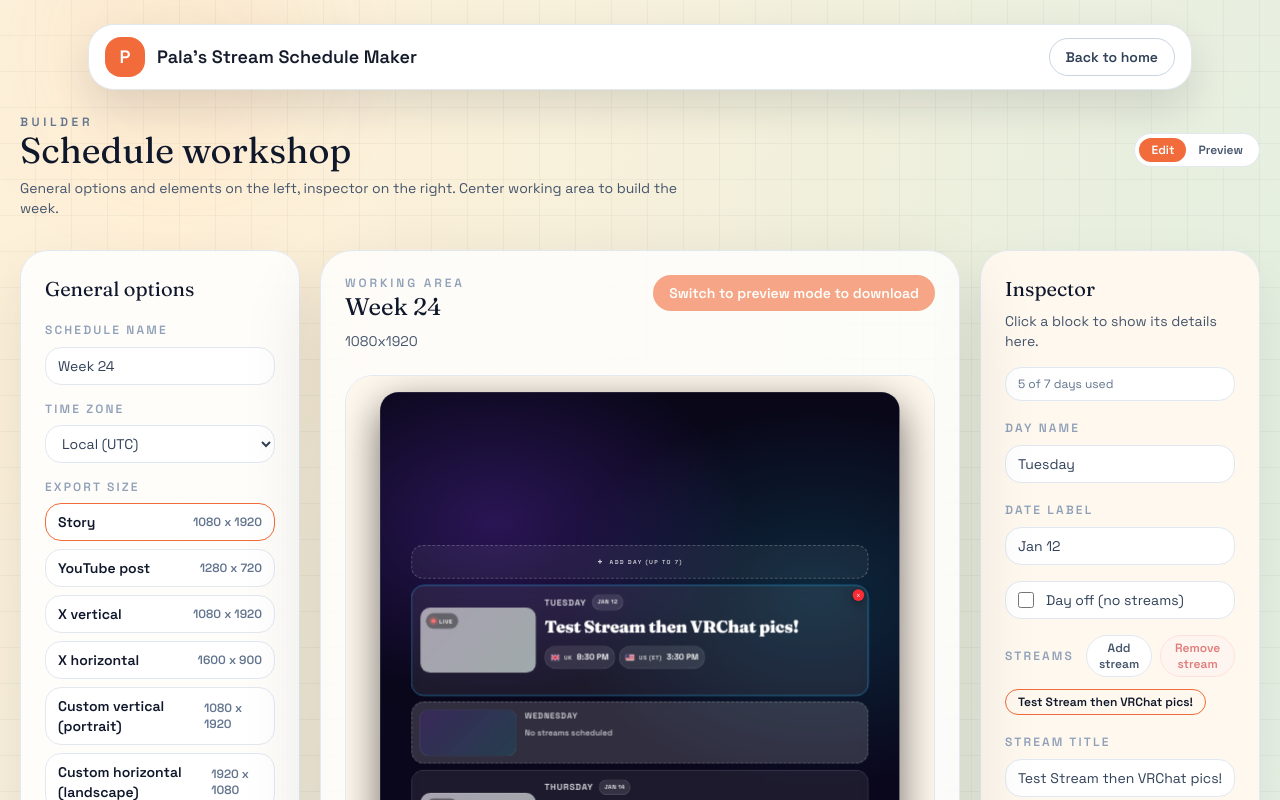
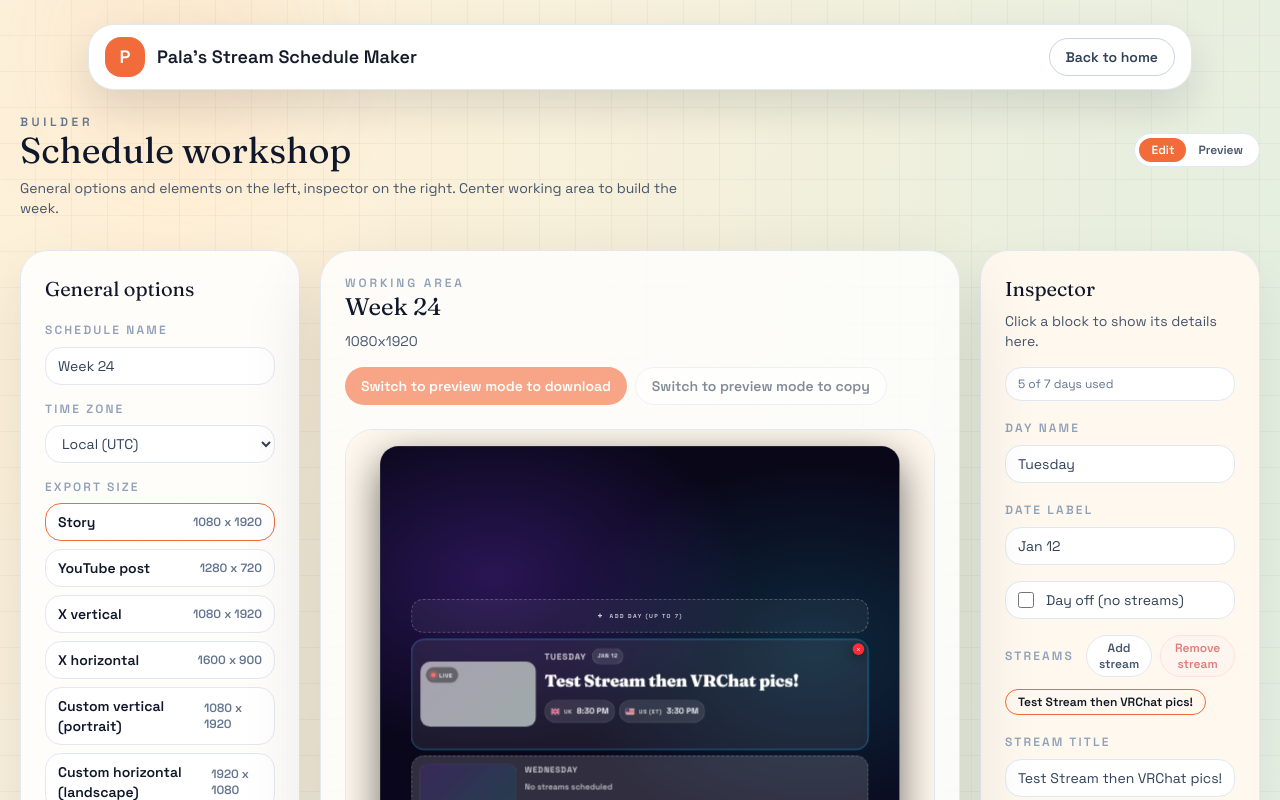
Before and after one commit to Palawizard/schedule-maker, a Next.js app: page /schedule in a window 1280 px wide. Shown: the top 800 px of the page. Built offline with nearby package versions, Linux system fonts and the light colour scheme; grey boxes are pictures that could not be loaded; a web font is replaced by a local one.

Commit message:
feat(schedule): add copy-to-clipboard PNG export option

```diff
--- a/app/schedule/page.tsx
+++ b/app/schedule/page.tsx
@@ -3,7 +3,7 @@
 import { useEffect, useMemo, useRef, useState, type ChangeEvent } from "react";
 import Link from "next/link";
 import EmojiPicker, { EmojiClickData } from "emoji-picker-react";
-import { getFontEmbedCSS, toPng } from "html-to-image";
+import { getFontEmbedCSS, toBlob, toPng } from "html-to-image";
 import StorySchedulePreview, {
   StoryDay,
   type PreviewTheme,
@@ -1085,8 +1085,11 @@ export default function SchedulePage() {
   );
   const [isPreviewMode, setIsPreviewMode] = useState(false);
   const [isDownloading, setIsDownloading] = useState(false);
+  const [isCopying, setIsCopying] = useState(false);
   const [exportRequested, setExportRequested] = useState(false);
+  const [copyRequested, setCopyRequested] = useState(false);
   const [isExportingView, setIsExportingView] = useState(false);
+  const [canCopyToClipboard, setCanCopyToClipboard] = useState(false);
   const [pendingDeleteDayId, setPendingDeleteDayId] = useState<string | null>(
     null,
   );
@@ -1231,6 +1234,18 @@ export default function SchedulePage() {
       scheduleTimeZone,
     [scheduleTimeZone, timeZoneOptions],
   );
+  useEffect(() => {
+    if (typeof navigator === "undefined" || typeof window === "undefined") {
+      setCanCopyToClipboard(false);
+      return;
+    }
+    setCanCopyToClipboard(
+      Boolean(
+        navigator.clipboard &&
+          typeof (window as typeof window).ClipboardItem !== "undefined",
+      ),
+    );
+  }, []);
   const getSlotDisplay = useMemo(
     () =>
       (slot: TimeSlot, baseTime: string) => {
@@ -2033,7 +2048,15 @@ export default function SchedulePage() {
   };
 
   const handleDownload = () => {
-    if (!previewRef.current || isDownloading || exportRequested) return;
+    if (
+      !previewRef.current ||
+      isDownloading ||
+      exportRequested ||
+      isCopying ||
+      copyRequested
+    ) {
+      return;
+    }
     if (document.activeElement instanceof HTMLElement) {
       document.activeElement.blur();
     }
@@ -2049,6 +2072,33 @@ export default function SchedulePage() {
       return;
     }
     handleDownload();
+  };
+
+  const handleCopy = () => {
+    if (
+      !previewRef.current ||
+      isCopying ||
+      copyRequested ||
+      isDownloading ||
+      exportRequested
+    ) {
+      return;
+    }
+    if (document.activeElement instanceof HTMLElement) {
+      document.activeElement.blur();
+    }
+    setSelectedElement(null);
+    setIsExportingView(true);
+    setIsCopying(true);
+    setCopyRequested(true);
+  };
+
+  const handleCopyClick = () => {
+    if (!isPreviewMode) {
+      setIsPreviewMode(true);
+      return;
+    }
+    handleCopy();
   };
 
   useEffect(() => {
@@ -2119,6 +2169,67 @@ export default function SchedulePage() {
     exportSizeId,
     selectedExport?.label,
   ]);
+
+  useEffect(() => {
+    if (!copyRequested || !isExportingView) return;
+    const exportNode = previewRef.current;
+    if (!exportNode) {
+      setIsCopying(false);
+      setCopyRequested(false);
+      setIsExportingView(false);
+      return;
+    }
+
+    exportNode.setAttribute("data-exporting", "true");
+    const runCopy = async () => {
+      try {
+        await new Promise((resolve) =>
+          requestAnimationFrame(() => requestAnimationFrame(resolve)),
+        );
+        if (document.fonts?.ready) {
+          await document.fonts.ready;
+        }
+        const fontEmbedCSS = await buildFontEmbedCSS(exportNode);
+        const blob = await toBlob(exportNode, {
+          pixelRatio: 1,
+          cacheBust: true,
+          includeQueryParams: true,
+          fontEmbedCSS,
+          width: exportWidth,
+          height: exportHeight,
+          style: {
+            transform: "scale(1)",
+            transformOrigin: "top left",
+          },
+        });
+        if (!blob) {
+          throw new Error("Failed to copy image");
+        }
+        if (
+          typeof window === "undefined" ||
+          typeof navigator === "undefined" ||
+          !navigator.clipboard ||
+          typeof (window as typeof window).ClipboardItem === "undefined"
+        ) {
+          throw new Error("Clipboard unavailable");
+        }
+        await navigator.clipboard.write([
+          new (window as typeof window).ClipboardItem({
+            "image/png": blob,
+          }),
+        ]);
+      } catch (error) {
+        console.error("Failed to copy image", error);
+      } finally {
+        exportNode.setAttribute("data-exporting", "false");
+        setIsCopying(false);
+        setCopyRequested(false);
+        setIsExportingView(false);
+      }
+    };
+
+    void runCopy();
+  }, [copyRequested, isExportingView, exportWidth, exportHeight]);
 
   return (
     <div className="page-shell min-h-screen">
@@ -2654,7 +2765,7 @@ export default function SchedulePage() {
                   <button
                     type="button"
                     onClick={handleDownloadClick}
-                    disabled={isDownloading || !isPreviewMode}
+                    disabled={isDownloading || isCopying || !isPreviewMode}
                     className="rounded-full bg-(--accent) px-4 py-2 text-white transition hover:bg-(--accent-strong) disabled:cursor-not-allowed disabled:opacity-60"
                   >
                     {isDownloading
@@ -2662,6 +2773,23 @@ export default function SchedulePage() {
                       : isPreviewMode
                         ? "Download PNG"
                         : "Switch to preview mode to download"}
+                  </button>
+                  <button
+                    type="button"
+                    onClick={handleCopyClick}
+                    disabled={
+                      isCopying ||
+                      isDownloading ||
+                      !isPreviewMode ||
+                      !canCopyToClipboard
+                    }
+                    className="rounded-full border border-slate-200 bg-white px-4 py-2 text-slate-700 transition hover:border-slate-300 hover:text-slate-900 disabled:cursor-not-allowed disabled:opacity-60"
+                  >
+                    {isCopying
+                      ? "Copying..."
+                      : isPreviewMode
+                        ? "Copy PNG"
+                        : "Switch to preview mode to copy"}
                   </button>
                 </div>
               </div>
```
